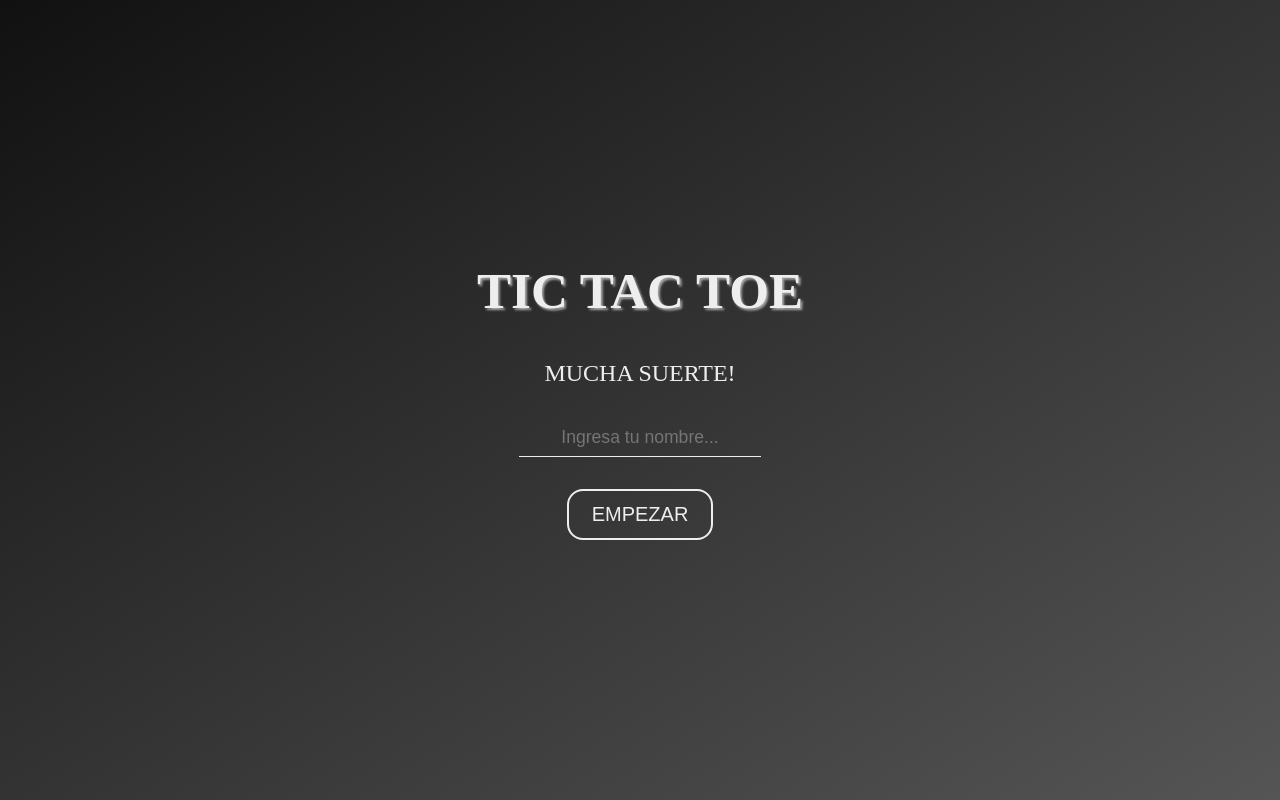
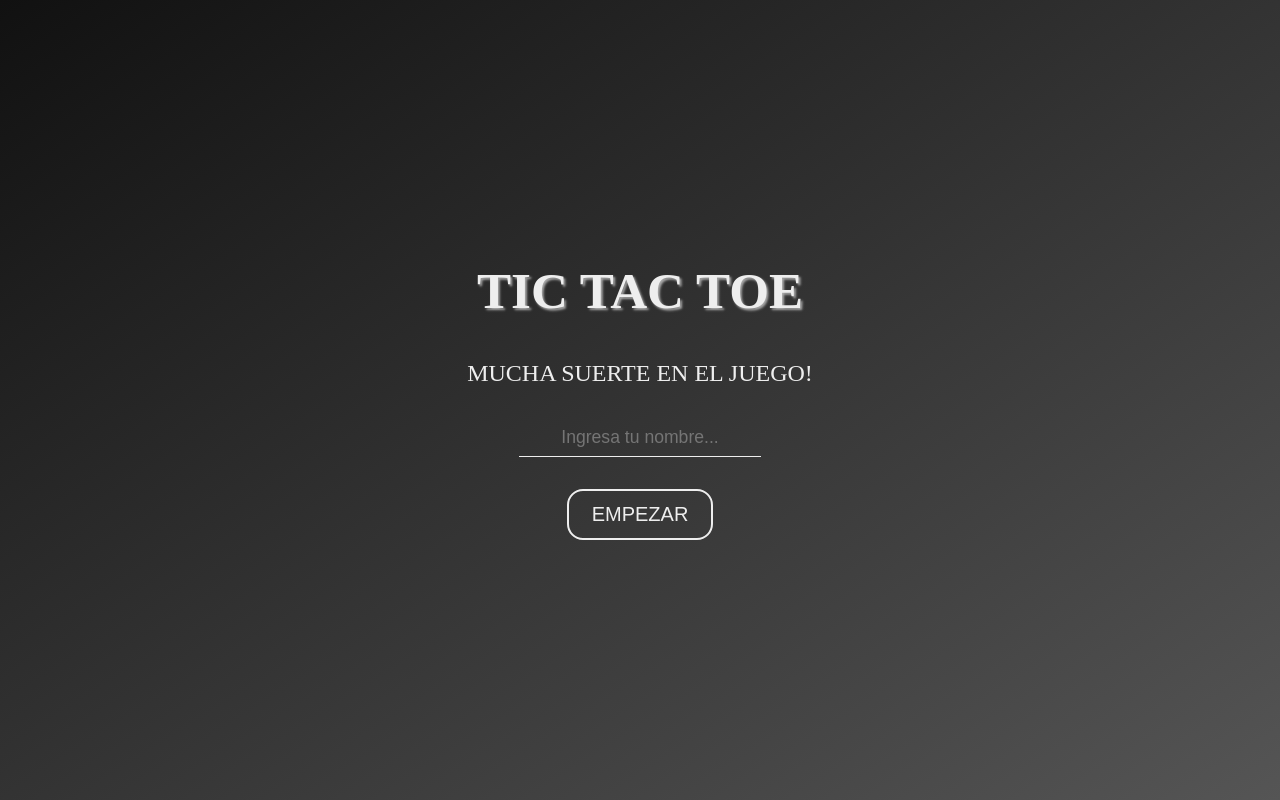
Before and after one commit to DiegolPl/tictactoe-v1.0, a plain HTML site: page index.html in a window 1280 px wide. Drawn offline with Linux system fonts and the light colour scheme.

Commit message:
introduzco cambio desde codespace

```diff
--- a/index.html
+++ b/index.html
@@ -11,7 +11,7 @@
     <main class="window">
         <article class="container_bienvenida">
             <h1 class="titulo">Tic Tac Toe</h1>
-            <h2 class="subtitulo">Mucha suerte!</h2>
+            <h2 class="subtitulo">Mucha suerte en el juego!</h2>
             <form novalidate class="formulario_user" onsubmit="event.preventDefault();">
                 <input type="text" name="nombre" id="user_name" placeholder="Ingresa tu nombre...">
                 <input type="button" value="empezar" id="btnStart">
```
